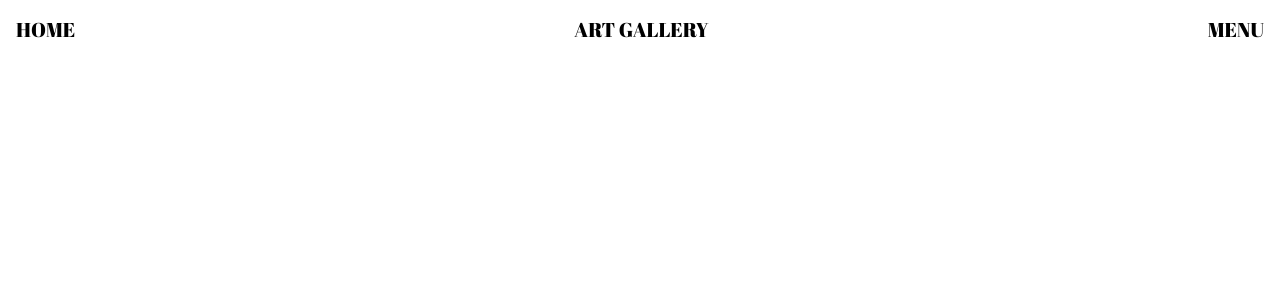
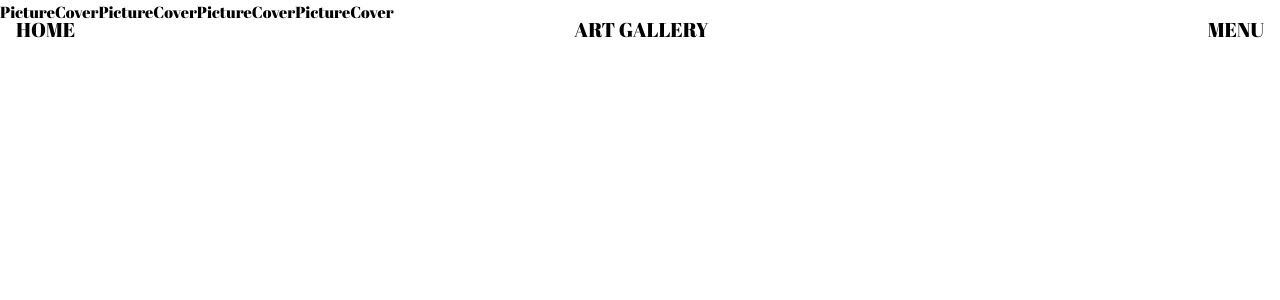
Before and after one commit to aziv7/art-valley-landing, a React (Vite) app: page / in a window 1280 px wide. Shown: the top 300 px of the page. Built offline with nearby package versions, Linux system fonts and the light colour scheme.

Commit message:
Hero component

```diff
--- a/src/components/Hero.jsx
+++ b/src/components/Hero.jsx
@@ -1,7 +1,39 @@
 import React, { memo } from 'react';
-
+import img1 from '../assets/img1.webp';
+import img2 from '../assets/img2.jpg';
+import img3 from '../assets/img3.jpg';
+import img4 from '../assets/img4.jpg';
+import PictureCover from './PictureCover';
 const Hero = () => {
-  return <div>Hero</div>;
+  let items = [
+    {
+      img: img1,
+      title: 'Museum Walk',
+      subtitle: 'Museum',
+    },
+    {
+      img: img2,
+      title: 'Artist in studio',
+      subtitle: 'France - ix',
+    },
+    {
+      img: img3,
+      title: 'Beautiful place',
+      subtitle: 'xiv',
+    },
+    {
+      img: img4,
+      title: 'Nation of history',
+      subtitle: 'Renaissance art',
+    },
+  ];
+  return (
+    <div className='w-full h-screen flex'>
+      {items.map((item) => (
+        <PictureCover key={item?.title} />
+      ))}
+    </div>
+  );
 };
 
 export default memo(Hero);
--- a/src/components/Page.jsx
+++ b/src/components/Page.jsx
@@ -1,11 +1,13 @@
 import React, { memo } from 'react';
 import Header from './Header';
+import Hero from './Hero';
 
 const Page = () => {
   return (
     <main>
       <div className='w-full h-screen overflow-hidden'>
         <Header />
+        <Hero />
       </div>
     </main>
   );
```
